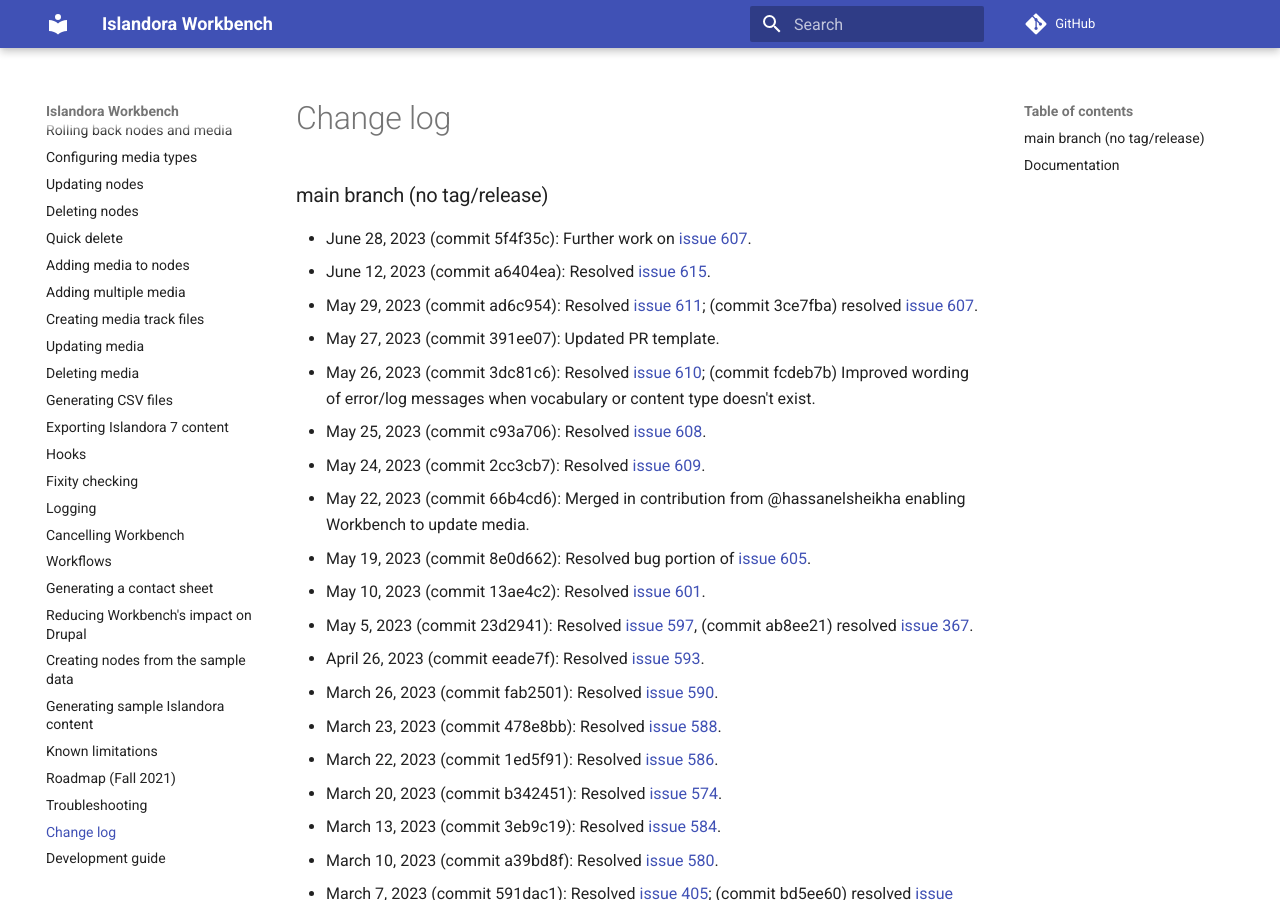
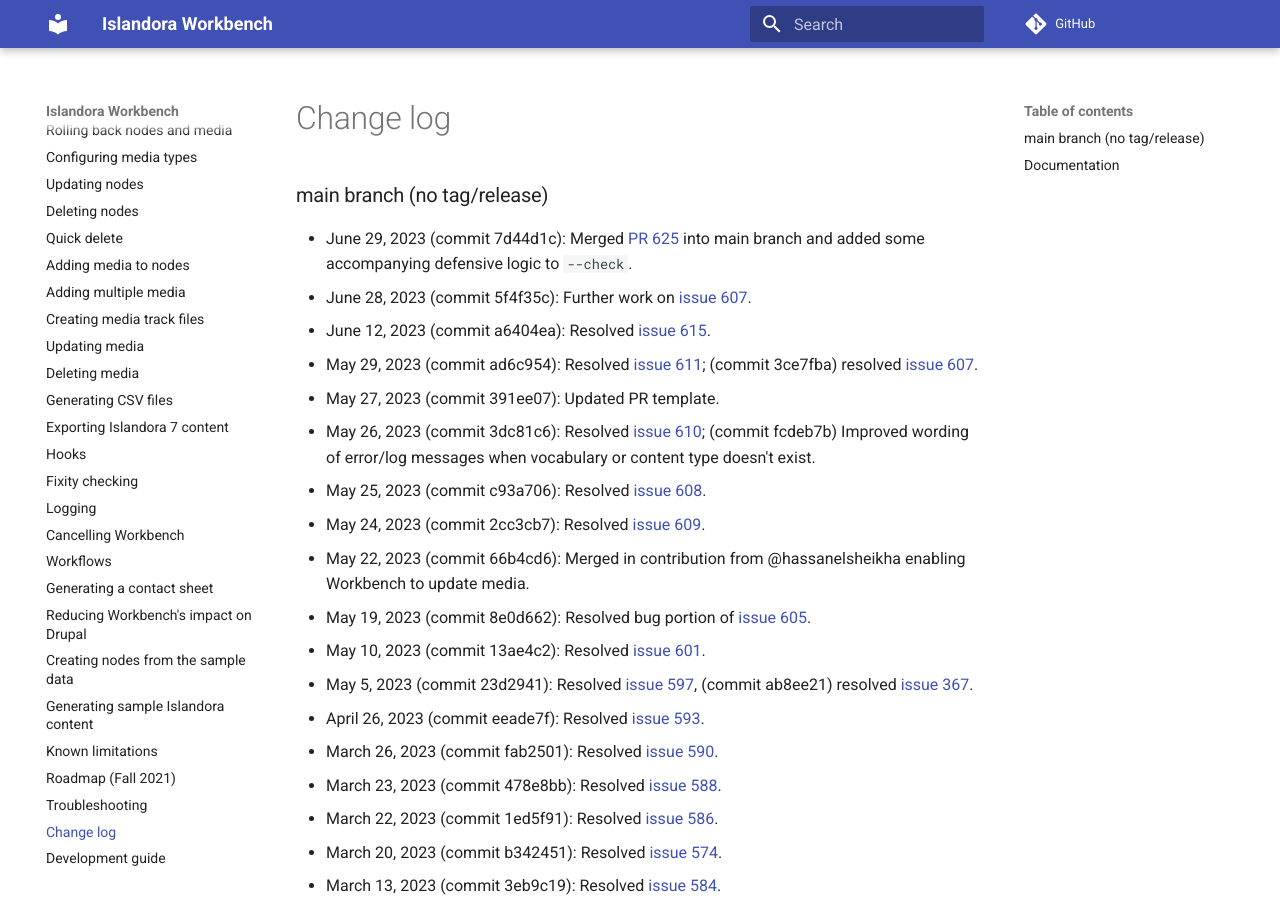
Before and after one commit to mjordan/islandora_workbench_docs, an MkDocs documentation site: the page built from docs/changelog.md, in a window 1280 px wide and 900 px high. Built offline with MkDocs 1.6.1 and Material for MkDocs 9.7.7, drawn with Linux system fonts in a browser that asks for light colours; comment, search, counter and statistics services are not loaded.

Commit message:
Updated changelog.

```diff
--- a/docs/changelog.md
+++ b/docs/changelog.md
@@ -1,5 +1,6 @@
 ### main branch (no tag/release)
 
+* June 29, 2023 (commit 7d44d1c): Merged [PR 625](https://github.com/mjordan/islandora_workbench/pull/625) into main branch and added some accompanying defensive logic to `--check`.
 * June 28, 2023 (commit 5f4f35c): Further work on [issue 607](https://github.com/mjordan/islandora_workbench/issues/607).
 * June 12, 2023 (commit a6404ea): Resolved [issue 615](https://github.com/mjordan/islandora_workbench/issues/615).
 * May 29, 2023 (commit ad6c954): Resolved [issue 611](https://github.com/mjordan/islandora_workbench/issues/611); (commit 3ce7fba) resolved [issue 607](https://github.com/mjordan/islandora_workbench/issues/607).
```
